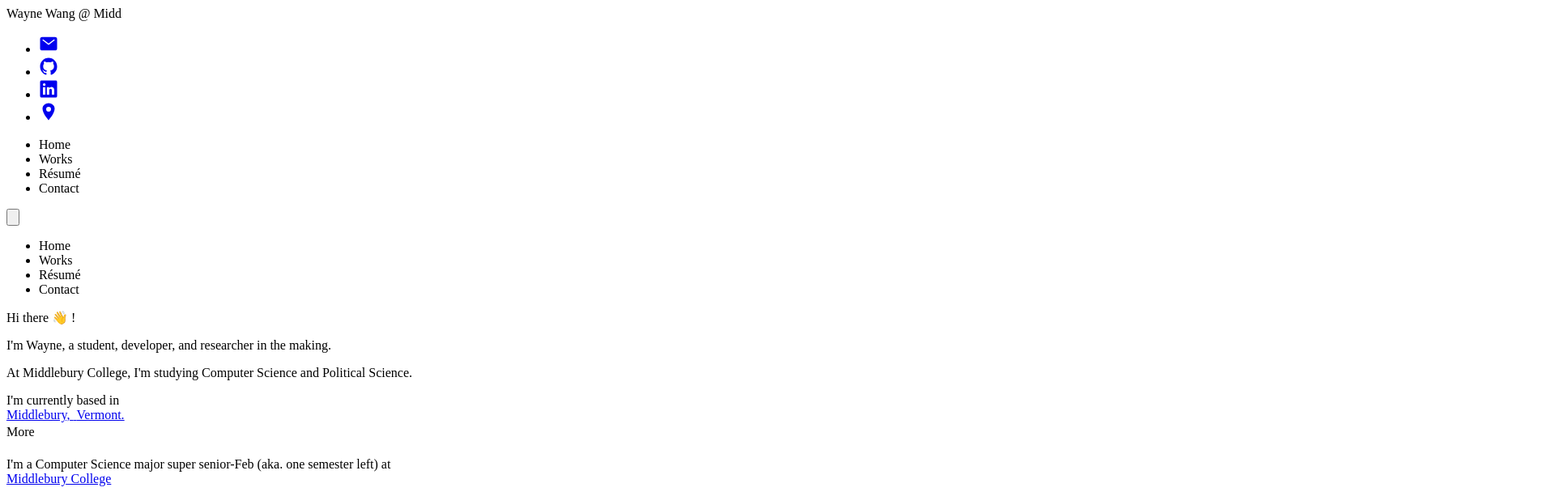
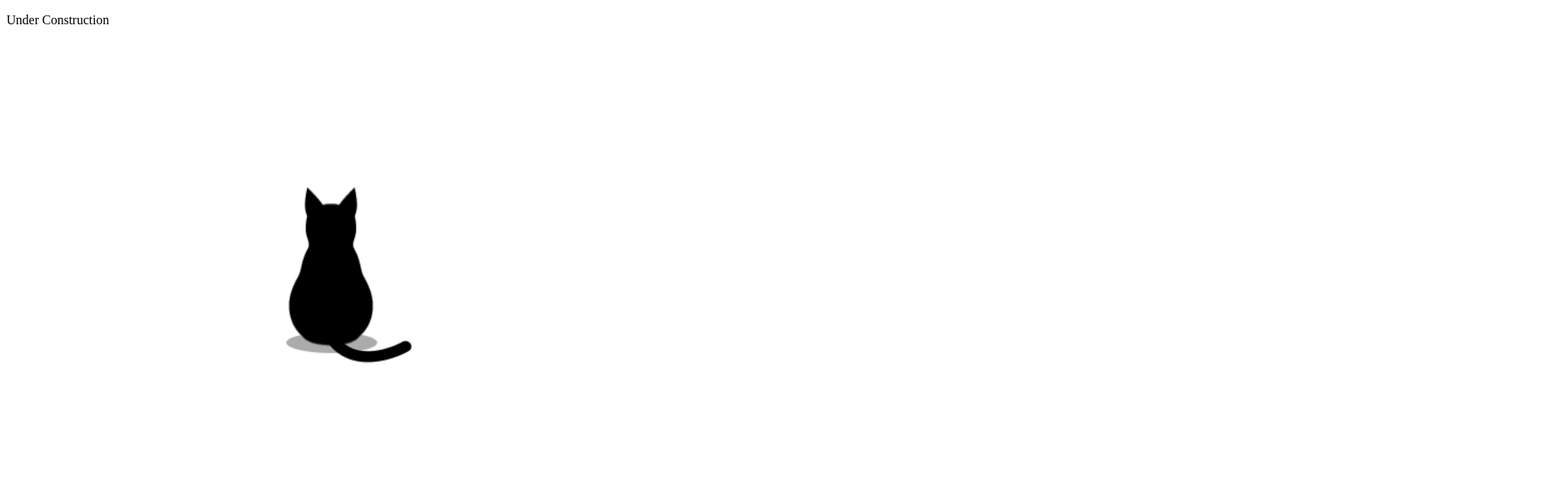
Before and after one commit to waynew99/waynew99.github.io, a React (Create React App) app: page / in a window 1280 px wide. Shown: the top 613 px of the page at 81% size, 1920 px wide, since content can reach past the window. Built offline with nearby package versions, Linux system fonts and the light colour scheme; the HTML template or start-up script is replaced by a standard one.

Commit message:
under construction

```diff
--- a/src/App.tsx
+++ b/src/App.tsx
@@ -1,9 +1,11 @@
 import Home from './components/Home';
+import UnderConstruction from './components/UnderConstruction';
 
 function App() {
   return (
     <div>
-      <Home />
+      {/*<Home />*/}
+      <UnderConstruction />
     </div>
   );
 }
--- /dev/null
+++ b/src/components/UnderConstruction.tsx
@@ -0,0 +1,37 @@
+import Cat from './Cat';
+import { useEffect, useState } from 'react';
+
+import FadeIn from '../Animations/FadeInEffect';
+import LinkHoverEffect from '../Animations/LinkHoverEffect';
+
+export default function Home() {
+  const [visibility, setVisibility] = useState(false);
+
+  useEffect(() => {
+    setTimeout(() => {
+      setVisibility(true);
+    }, 300);
+  }, []);
+
+  return (
+    // put at the middle of the screen
+    <div data-theme='light' className='flex items-center justify-center h-screen w-screen'>
+      {/*
+      <MenuBar handleClick={handleClick} />
+      <HomeTextLines onMoreClick={()=>handleClick('More')}/>
+      <MoreText scrollRef={moreTextRef} />
+      <Works scrollRef={worksRef} />
+      <Contact scrollRef={contactRef} />
+      <Cat />
+      */}
+      <FadeIn isVisible={visibility}>
+        <LinkHoverEffect underlineHeight={3} zoomScale={1.2} useGradient>
+          <p className='text-4xl'>Under Construction</p>
+        </LinkHoverEffect>
+
+      </FadeIn>
+      <Cat />
+
+    </div>
+  );
+}
```
